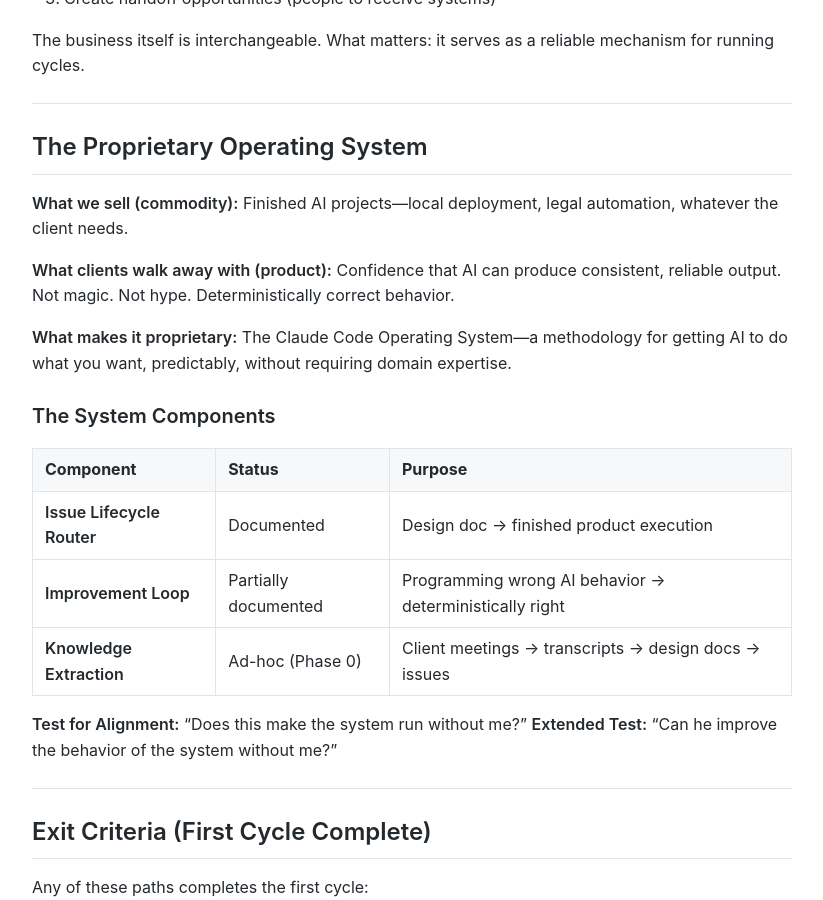
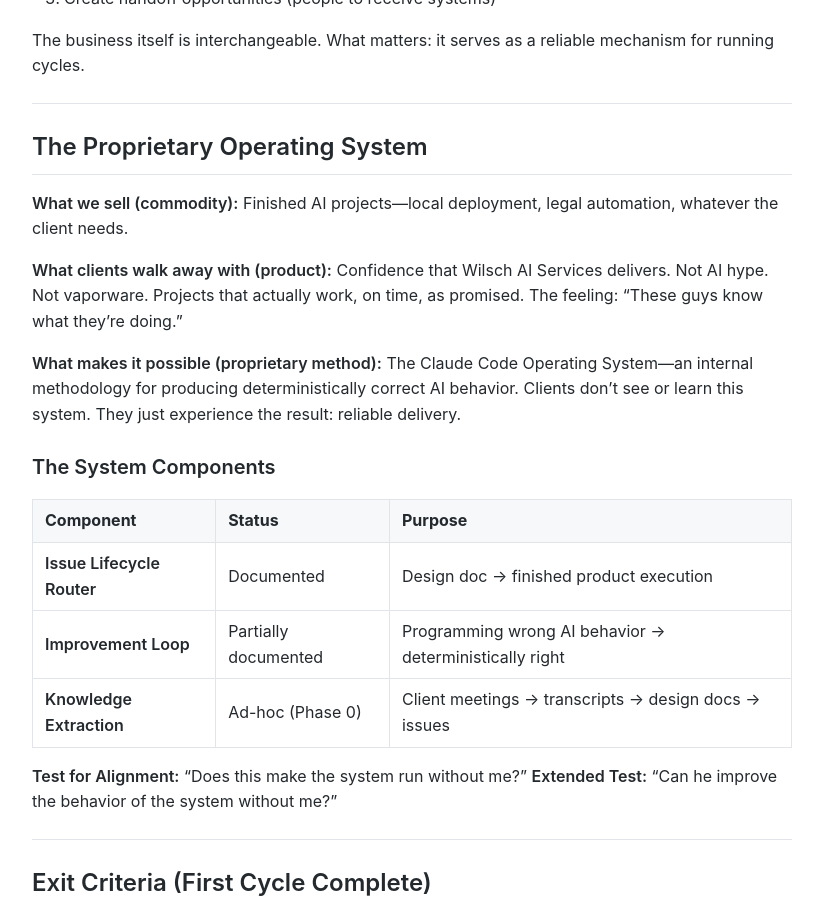
Before and after one commit to MariusWilsch/public-wilsch-ai-pages, a Jekyll site: the page built from global/strategic-objective-wilsch-ai-services.md, in a window 1280 px wide and 900 px high, scrolled down 991 px. Shown: the whole window, without its empty margins (228-1051 px from the left). Built offline with Jekyll 4.4.1, drawn with Linux system fonts in a browser that asks for light colours; our own code applies the rules of GitHub Pages for plain Markdown files.

Commit message:
Sync from hippocampus 2026-02-03

```diff
--- a/global/strategic-objective-wilsch-ai-services.md
+++ b/global/strategic-objective-wilsch-ai-services.md
@@ -39,9 +39,9 @@ The business itself is interchangeable. What matters: it serves as a reliable me
 
 **What we sell (commodity):** Finished AI projects—local deployment, legal automation, whatever the client needs.
 
-**What clients walk away with (product):** Confidence that AI can produce consistent, reliable output. Not magic. Not hype. Deterministically correct behavior.
+**What clients walk away with (product):** Confidence that Wilsch AI Services delivers. Not AI hype. Not vaporware. Projects that actually work, on time, as promised. The feeling: "These guys know what they're doing."
 
-**What makes it proprietary:** The Claude Code Operating System—a methodology for getting AI to do what you want, predictably, without requiring domain expertise.
+**What makes it possible (proprietary method):** The Claude Code Operating System—an internal methodology for producing deterministically correct AI behavior. Clients don't see or learn this system. They just experience the result: reliable delivery.
 
 ### The System Components
 
```
